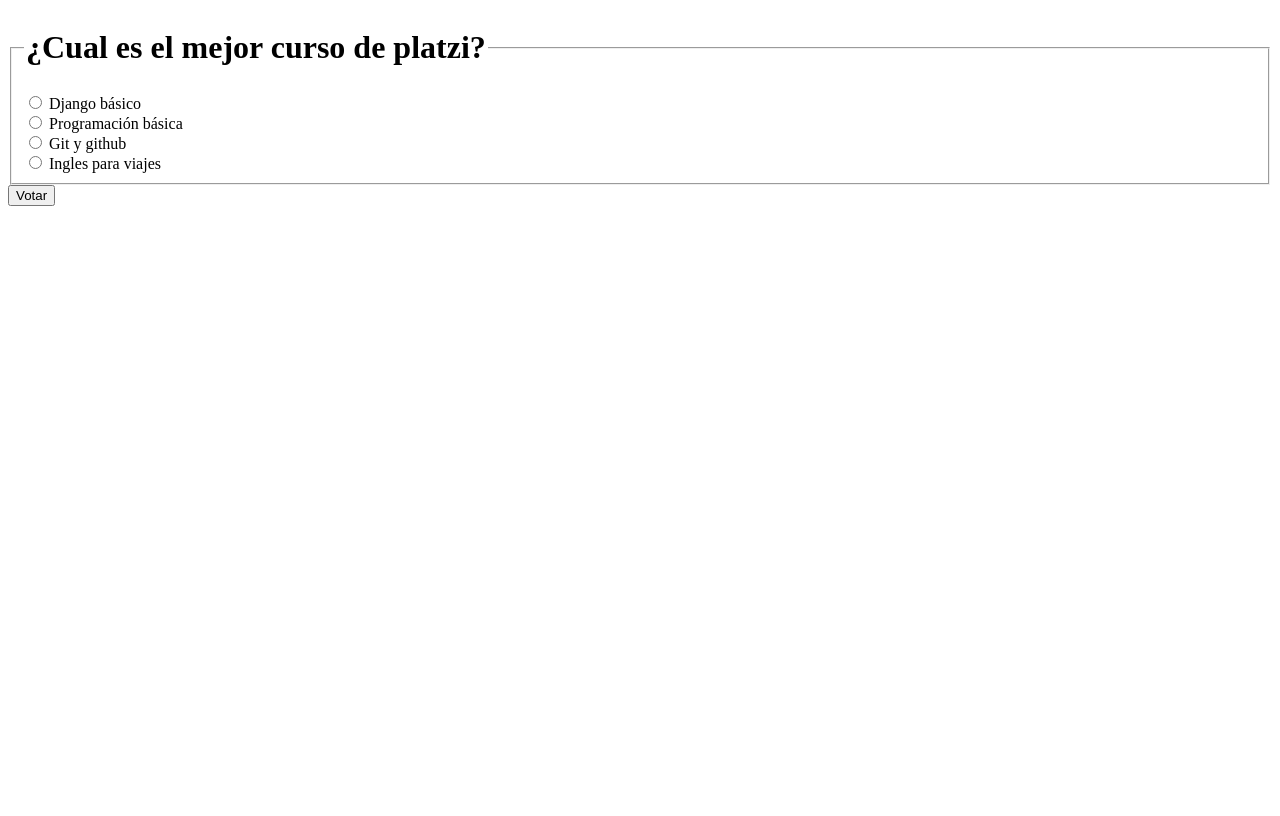
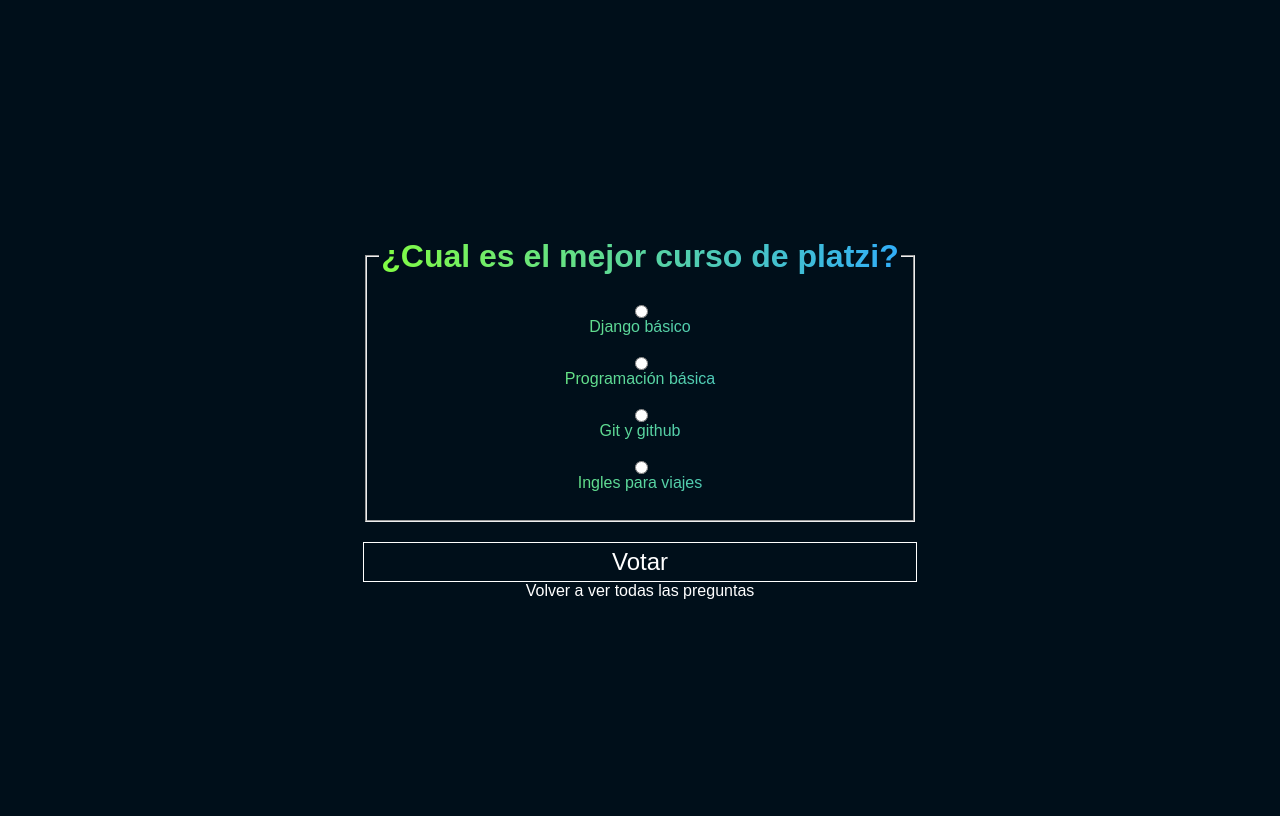
Before and after one commit to UnMecaNiko/cursoDjangoIntermedio, a Django app: page /polls/1/ in a window 1280 px wide. Before the commit the page ends 206 px from the top, so only its background shows below. Run offline with Django 4.2, Linux system fonts and the light colour scheme; data comes from the database, SQL or seed files in the repository; both versions use the stored data as it was after the commit.

Commit message:
finalizacion del curso

```diff
--- /dev/null
+++ b/premiosplatziapp/polls/static/polls/detail.css
@@ -0,0 +1,38 @@
+body,
+header,
+ul,
+li,
+footer,
+fieldset {
+    align-items: center;
+    display: flex;
+    justify-content: center;
+}
+
+form {
+    background: linear-gradient(to right,
+            hsl(98, 100%, 62%),
+            hsl(204, 100%, 59%));
+    -webkit-background-clip: text;
+    -webkit-text-fill-color: transparent;
+    text-align: center;
+}
+
+fieldset {
+    flex-direction: column;
+}
+
+input[type="submit"] {
+    width: 100%;
+    height: 40px;
+    margin-top: 20px;
+
+    -webkit-text-fill-color: white;
+    background: hsl(204, 100%, 5%);
+    border: 1px solid white;
+    font-size: 24px;
+}
+
+header {
+    font-size: 40px;
+}
--- a/premiosplatziapp/polls/static/polls/style.css
+++ b/premiosplatziapp/polls/static/polls/style.css
@@ -1,7 +1,56 @@
-li a {
-    color: green;
+body,
+header,
+ul,
+li,
+footer {
+    align-items: center;
+    display: flex;
+    justify-content: center;
 }
 
-/* body {
-    background: white url("images/background.gif") no-repeat;
-} */
+header,
+ul {
+    background: linear-gradient(to right,
+            hsl(98, 100%, 62%),
+            hsl(204, 100%, 59%));
+    -webkit-background-clip: text;
+    -webkit-text-fill-color: transparent;
+    text-align: center;
+}
+
+body {
+    background: hsl(204, 100%, 5%);
+    flex-direction: column;
+    font-family: Arial, Helvetica, sans-serif;
+    height: 100vh;
+}
+
+header {
+    color: #71622d;
+    font-size: 72px;
+    height: 60px;
+    padding: 100px 50px 50px;
+}
+
+ul {
+    flex-direction: column;
+}
+
+li {
+    border: 1px solid white;
+    font-size: 28px;
+    margin-bottom: 20px;
+    padding: 50px;
+    width: 500px;
+}
+
+a {
+    color: white;
+    text-decoration: none;
+}
+
+footer {
+    justify-content: space-evenly;
+    padding: 50px 0;
+    width: 100vw;
+}
--- a/premiosplatziapp/polls/templates/polls/detail.html
+++ b/premiosplatziapp/polls/templates/polls/detail.html
@@ -1,3 +1,16 @@
+{% load static %}
+
+<!DOCTYPE html>
+<html lang="en">
+<head>
+    <meta charset="UTF-8">
+    <meta http-equiv="X-UA-Compatible" content="IE=edge">
+    <meta name="viewport" content="width=device-width, initial-scale=1.0">
+    <link rel="stylesheet" href="{% static 'polls/style.css' %}">
+    <link rel="stylesheet" href="{% static 'polls/detail.css' %}">
+    <title>{{question.question_text}}</title>
+</head>
+<body>
     <form action="{% url 'polls:vote' question.id %}" method="post">
         {% csrf_token %}
         <fieldset>
@@ -20,6 +33,11 @@
         </fieldset>
         <input type="submit" value="Votar">
     </form>
+    <a href="{% url 'polls:index' %}">Volver a ver todas las preguntas</a>
+</body>
+</html>
+
+
 
 
 
```
Also changed, not shown: premiosplatziapp/polls/static/polls/reset.css (added, +135 -0 lines), premiosplatziapp/polls/templates/polls/index.html (+40 -1 lines), premiosplatziapp/polls/templates/polls/results.html (+16 -0 lines), README.md, premiosplatziapp/db.sqlite3. Lines whose indentation alone changed are shown as unchanged.
